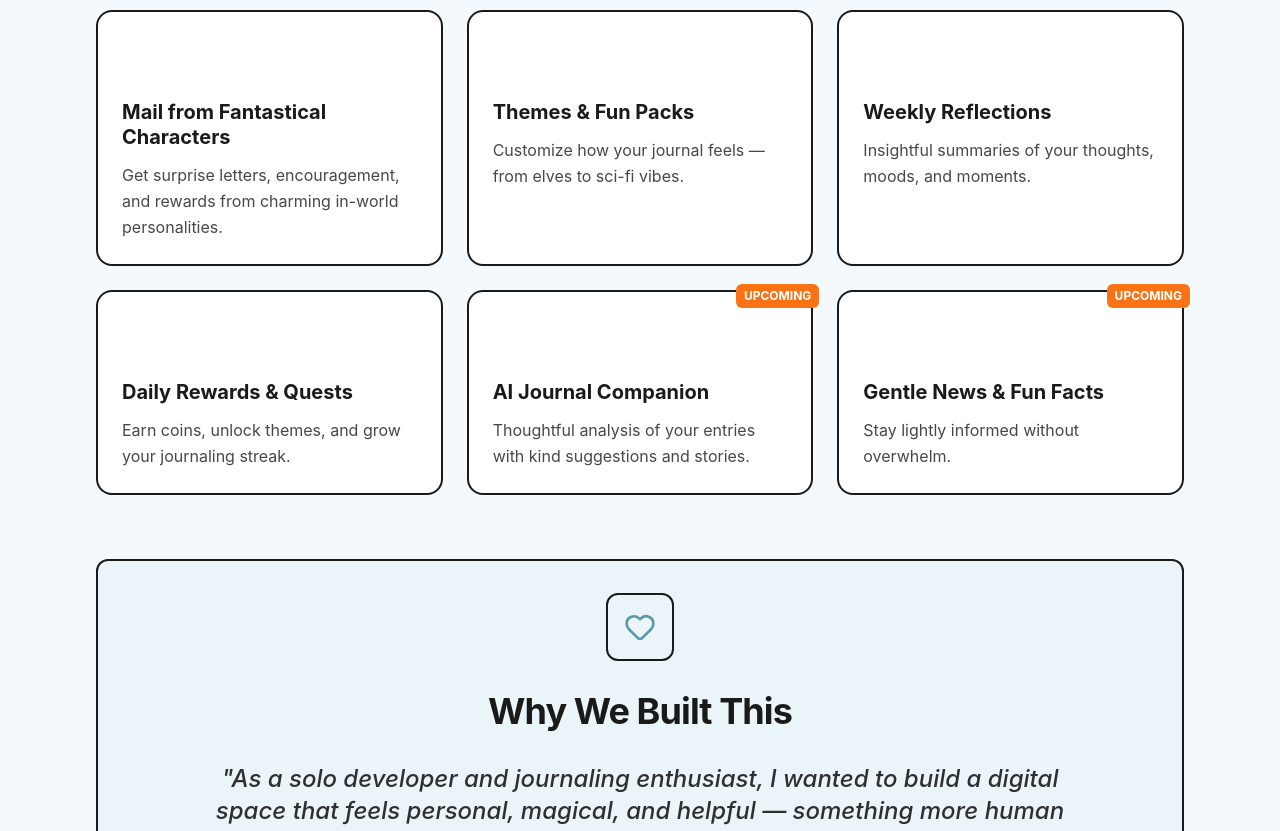
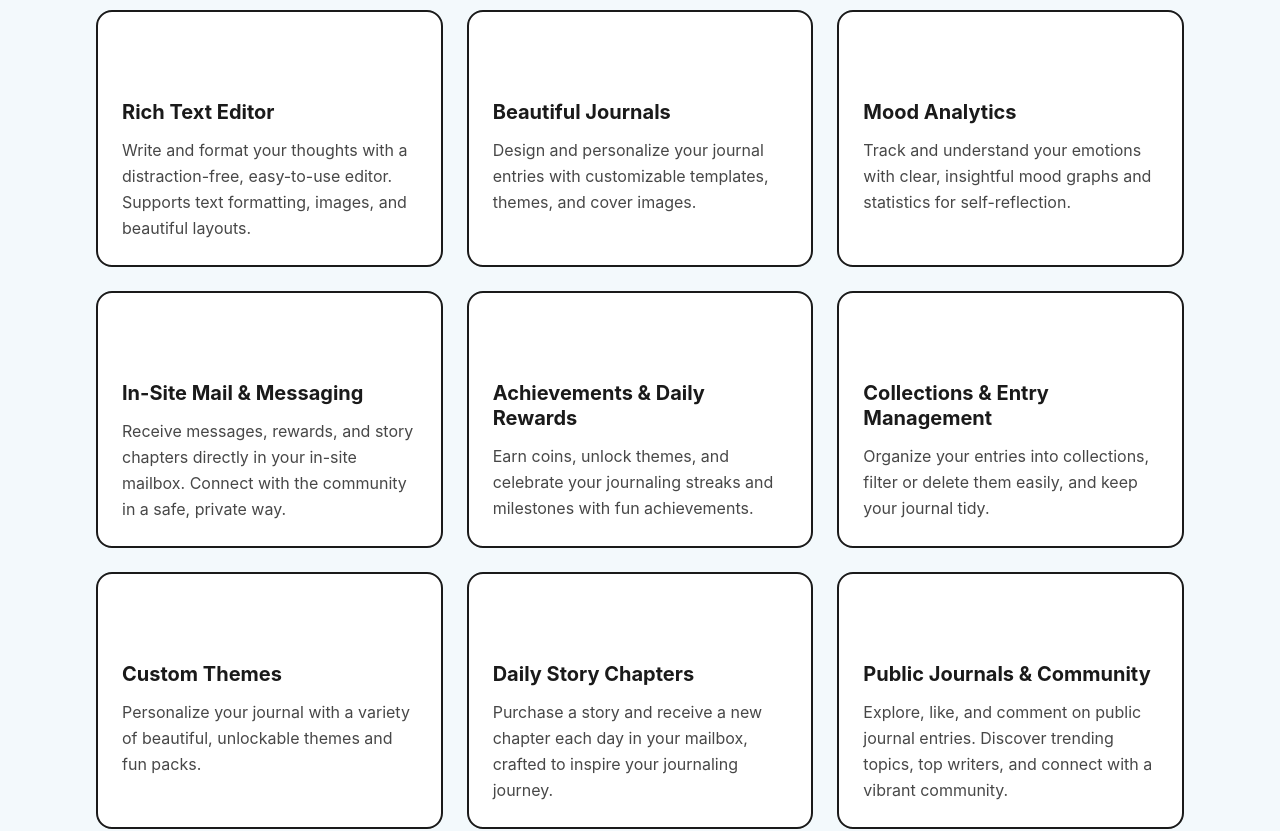
Before and after one commit to Bot-code-2003/cozyminds-client, a React (Vite) app: page /aboutus in a window 1280 px wide. Shown: the part 1060-1891 px from the top of the page. Built offline with nearby package versions, Linux system fonts and the light colour scheme; no server answers.

Commit message:
more anonymous names, no edit anonymous name

```diff
--- a/src/Components/Landing/AboutUs.jsx
+++ b/src/Components/Landing/AboutUs.jsx
@@ -14,6 +14,12 @@ import {
   BookOpen,
   Zap,
   Gift,
+  Edit3,
+  BarChart3,
+  Layers,
+  Palette,
+  Anchor,
+  ShoppingBag,
 } from "lucide-react";
 import AuthModals from "./AuthModals";
 import { useState } from "react";
@@ -45,33 +51,82 @@ const AboutUs = () => {
 
   const features = [
     {
-      icon: <Mail size={24} />,
-      title: "Mail from Fantastical Characters",
+      icon: <Edit3 size={24} />,
+      title: "Rich Text Editor",
       description:
-        "Get surprise letters, encouragement, and rewards from charming in-world personalities.",
-      accent: "bg-[var(--accent)] dark:bg-[var(--accent-dark)]/20",
-      iconBg: "bg-[var(--accent-text)]",
-    },
-    {
-      icon: <Sparkles size={24} />,
-      title: "Themes & Fun Packs",
-      description:
-        "Customize how your journal feels — from elves to sci-fi vibes.",
+        "Write and format your thoughts with a distraction-free, easy-to-use editor. Supports text formatting, images, and beautiful layouts.",
       accent: "bg-[var(--accent)] dark:bg-[var(--accent-dark)]/20",
       iconBg: "bg-[var(--accent-text)]",
     },
     {
       icon: <BookOpen size={24} />,
-      title: "Weekly Reflections",
-      description: "Insightful summaries of your thoughts, moods, and moments.",
+      title: "Beautiful Journals",
+      description:
+        "Design and personalize your journal entries with customizable templates, themes, and cover images.",
+      accent: "bg-[var(--accent)] dark:bg-[var(--accent-dark)]/20",
+      iconBg: "bg-[var(--accent-text)]",
+    },
+    {
+      icon: <BarChart3 size={24} />,
+      title: "Mood Analytics",
+      description:
+        "Track and understand your emotions with clear, insightful mood graphs and statistics for self-reflection.",
+      accent: "bg-[var(--accent)] dark:bg-[var(--accent-dark)]/20",
+      iconBg: "bg-[var(--accent-text)]",
+    },
+    {
+      icon: <Mail size={24} />,
+      title: "In-Site Mail & Messaging",
+      description:
+        "Receive messages, rewards, and story chapters directly in your in-site mailbox. Connect with the community in a safe, private way.",
       accent: "bg-[var(--accent)] dark:bg-[var(--accent-dark)]/20",
       iconBg: "bg-[var(--accent-text)]",
     },
     {
       icon: <Gift size={24} />,
-      title: "Daily Rewards & Quests",
+      title: "Achievements & Daily Rewards",
       description:
-        "Earn coins, unlock themes, and grow your journaling streak.",
+        "Earn coins, unlock themes, and celebrate your journaling streaks and milestones with fun achievements.",
+      accent: "bg-[var(--accent)] dark:bg-[var(--accent-dark)]/20",
+      iconBg: "bg-[var(--accent-text)]",
+    },
+    {
+      icon: <Layers size={24} />,
+      title: "Collections & Entry Management",
+      description:
+        "Organize your entries into collections, filter or delete them easily, and keep your journal tidy.",
+      accent: "bg-[var(--accent)] dark:bg-[var(--accent-dark)]/20",
+      iconBg: "bg-[var(--accent-text)]",
+    },
+    {
+      icon: <Palette size={24} />,
+      title: "Custom Themes",
+      description:
+        "Personalize your journal with a variety of beautiful, unlockable themes and fun packs.",
+      accent: "bg-[var(--accent)] dark:bg-[var(--accent-dark)]/20",
+      iconBg: "bg-[var(--accent-text)]",
+    },
+    {
+      icon: <Anchor size={24} />,
+      title: "Daily Story Chapters",
+      description:
+        "Purchase a story and receive a new chapter each day in your mailbox, crafted to inspire your journaling journey.",
+      accent: "bg-[var(--accent)] dark:bg-[var(--accent-dark)]/20",
+      iconBg: "bg-[var(--accent-text)]",
+    },
+    {
+      icon: <Users size={24} />,
+      title: "Public Journals & Community",
+      description:
+        "Explore, like, and comment on public journal entries. Discover trending topics, top writers, and connect with a vibrant community.",
+      accent: "bg-[var(--accent)] dark:bg-[var(--accent-dark)]/20",
+      iconBg: "bg-[var(--accent-text)]",
+    },
+    {
+      icon: <ShoppingBag size={24} />,
+      title: "In-Site Shop",
+      description:
+        "Discover journaling supplies, premium themes, and exclusive content to enhance your writing experience.",
       accent: "bg-[var(--accent)] dark:bg-[var(--accent-dark)]/20",
       iconBg: "bg-[var(--accent-text)]",
     },
@@ -80,14 +135,6 @@ const AboutUs = () => {
       title: "AI Journal Companion",
       description:
         "Thoughtful analysis of your entries with kind suggestions and stories.",
-      accent: "bg-[var(--accent)] dark:bg-[var(--accent-dark)]/20",
-      iconBg: "bg-[var(--accent-text)]",
-      upcoming: true,
-    },
-    {
-      icon: <BookOpen size={24} />,
-      title: "Gentle News & Fun Facts",
-      description: "Stay lightly informed without overwhelm.",
       accent: "bg-[var(--accent)] dark:bg-[var(--accent-dark)]/20",
       iconBg: "bg-[var(--accent-text)]",
       upcoming: true,
--- a/src/Components/ProfileSettings.jsx
+++ b/src/Components/ProfileSettings.jsx
@@ -503,9 +503,9 @@ const ProfileSettings = () => {
         <input
           type="text"
           value={form.anonymousName}
-          onChange={(e) => setForm({ ...form, anonymousName: e.target.value })}
+          readOnly
+          disabled
           className="w-full px-3 sm:px-4 py-2 sm:py-3 rounded-apple border border-[var(--border)] bg-[var(--bg-primary)] text-[var(--text-primary)] focus:outline-none focus:ring-2 focus:ring-[#E68A41] focus:border-transparent transition-all duration-200 text-sm sm:text-base"
-          placeholder="Enter your anonymous name"
         />
       </div>
 
--- a/src/index.css
+++ b/src/index.css
@@ -706,6 +706,7 @@ body {
   background-color: var(--bg-primary);
   color: var(--text-primary);
   transition: background-color 0.3s, color 0.3s;
+  border-radius: 0 !important;
 }
 
 .coin-popup {
```
Also changed, not shown: public/favicon1.png.
